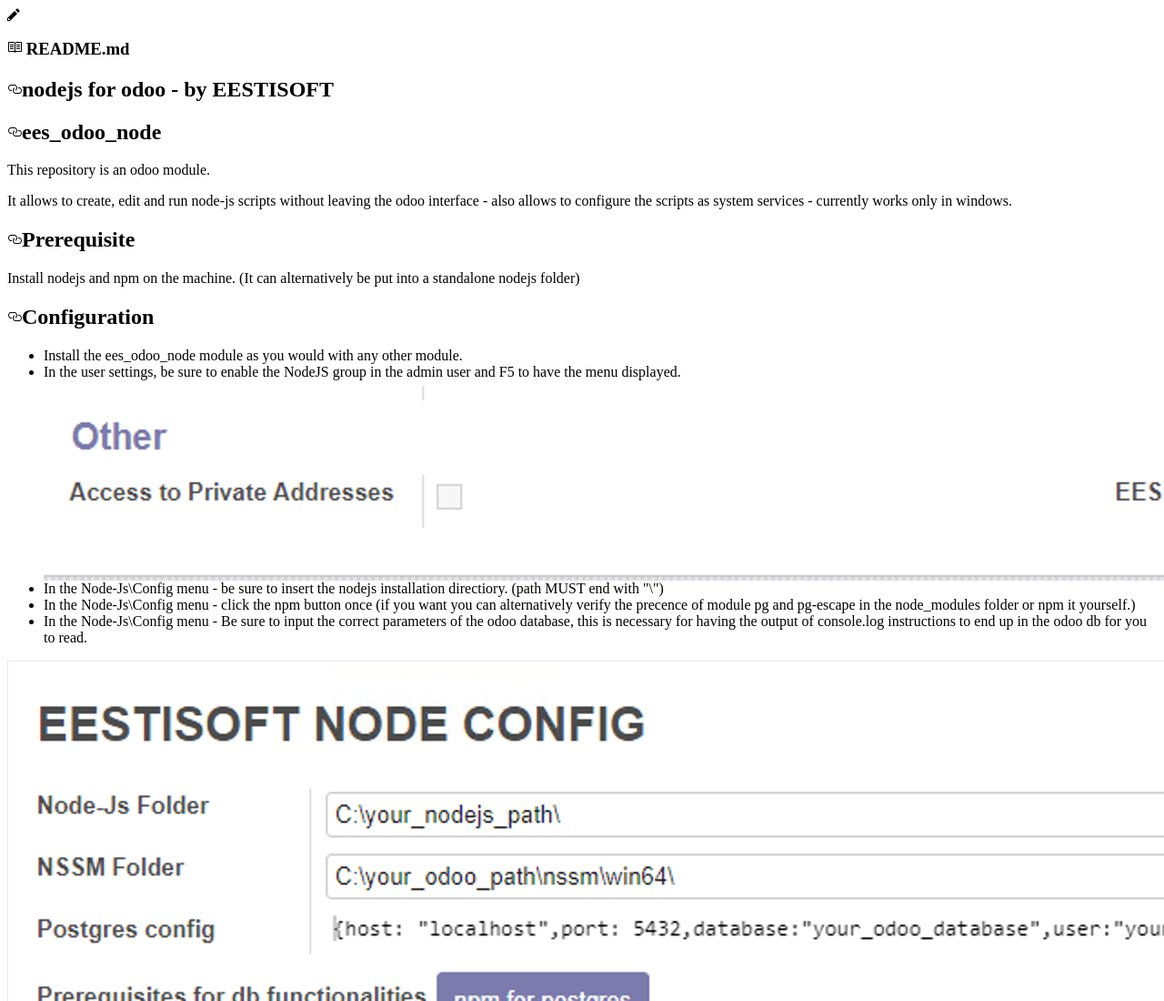
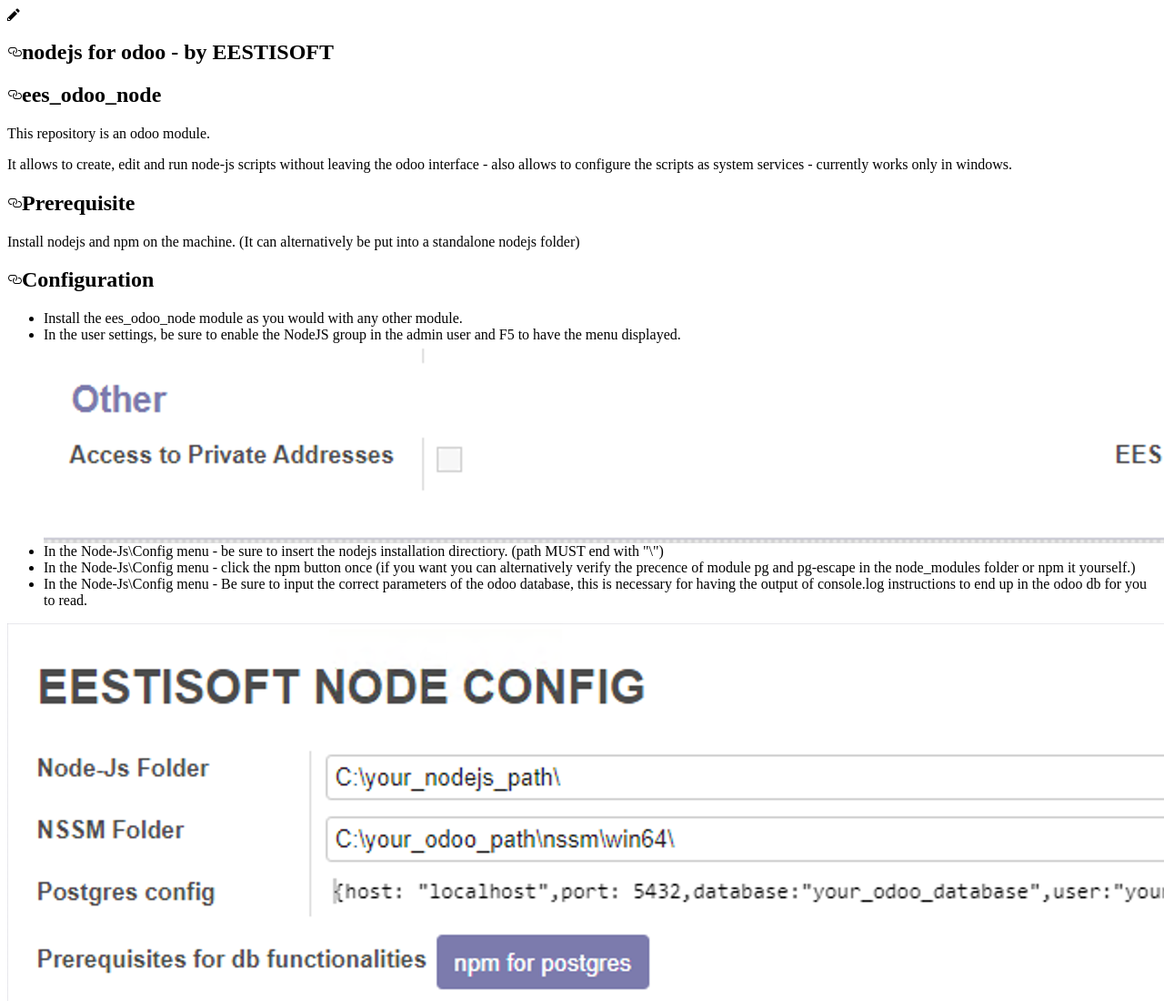
Before and after one commit to EESTISOFT/ees_odoo_node, a plain HTML site: page ees_odoo_node/static/description/index.html in a window 1280 px wide. Shown: the top 1100 px of the page at 91% size. Drawn offline with Linux system fonts and the light colour scheme.

Commit message:
Update index.html

```diff
--- a/ees_odoo_node/static/description/index.html
+++ b/ees_odoo_node/static/description/index.html
@@ -1,10 +1,7 @@
 <div id="readme" class="Box Box--condensed instapaper_body md js-code-block-container">
     <div class="Box-header px-2 clearfix">
         <a href="/EESTISOFT/ees_odoo_node/edit/master/README.md" class="Box-btn-octicon btn-octicon float-right" aria-label="Edit this file"><svg class="octicon octicon-pencil" viewBox="0 0 14 16" version="1.1" width="14" height="16" aria-hidden="true"><path fill-rule="evenodd" d="M0 12v3h3l8-8-3-3-8 8zm3 2H1v-2h1v1h1v1zm10.3-9.3L12 6 9 3l1.3-1.3a.996.996 0 0 1 1.41 0l1.59 1.59c.39.39.39 1.02 0 1.41z"></path></svg></a>
-      <h3 class="Box-title pr-3">
-        <svg class="octicon octicon-book" viewBox="0 0 16 16" version="1.1" width="16" height="16" aria-hidden="true"><path fill-rule="evenodd" d="M3 5h4v1H3V5zm0 3h4V7H3v1zm0 2h4V9H3v1zm11-5h-4v1h4V5zm0 2h-4v1h4V7zm0 2h-4v1h4V9zm2-6v9c0 .55-.45 1-1 1H9.5l-1 1-1-1H2c-.55 0-1-.45-1-1V3c0-.55.45-1 1-1h5.5l1 1 1-1H15c.55 0 1 .45 1 1zm-8 .5L7.5 3H2v9h6V3.5zm7-.5H9.5l-.5.5V12h6V3z"></path></svg>
-        README.md
-      </h3>
+
     </div>
       <div class="Box-body p-6">
         <article class="markdown-body entry-content" itemprop="text"><h1><a id="user-content-nodejs-for-odoo---by-eestisoft" class="anchor" aria-hidden="true" href="#nodejs-for-odoo---by-eestisoft"><svg class="octicon octicon-link" viewBox="0 0 16 16" version="1.1" width="16" height="16" aria-hidden="true"><path fill-rule="evenodd" d="M4 9h1v1H4c-1.5 0-3-1.69-3-3.5S2.55 3 4 3h4c1.45 0 3 1.69 3 3.5 0 1.41-.91 2.72-2 3.25V8.59c.58-.45 1-1.27 1-2.09C10 5.22 8.98 4 8 4H4c-.98 0-2 1.22-2 2.5S3 9 4 9zm9-3h-1v1h1c1 0 2 1.22 2 2.5S13.98 12 13 12H9c-.98 0-2-1.22-2-2.5 0-.83.42-1.64 1-2.09V6.25c-1.09.53-2 1.84-2 3.25C6 11.31 7.55 13 9 13h4c1.45 0 3-1.69 3-3.5S14.5 6 13 6z"></path></svg></a>nodejs for odoo - by EESTISOFT</h1>
```
